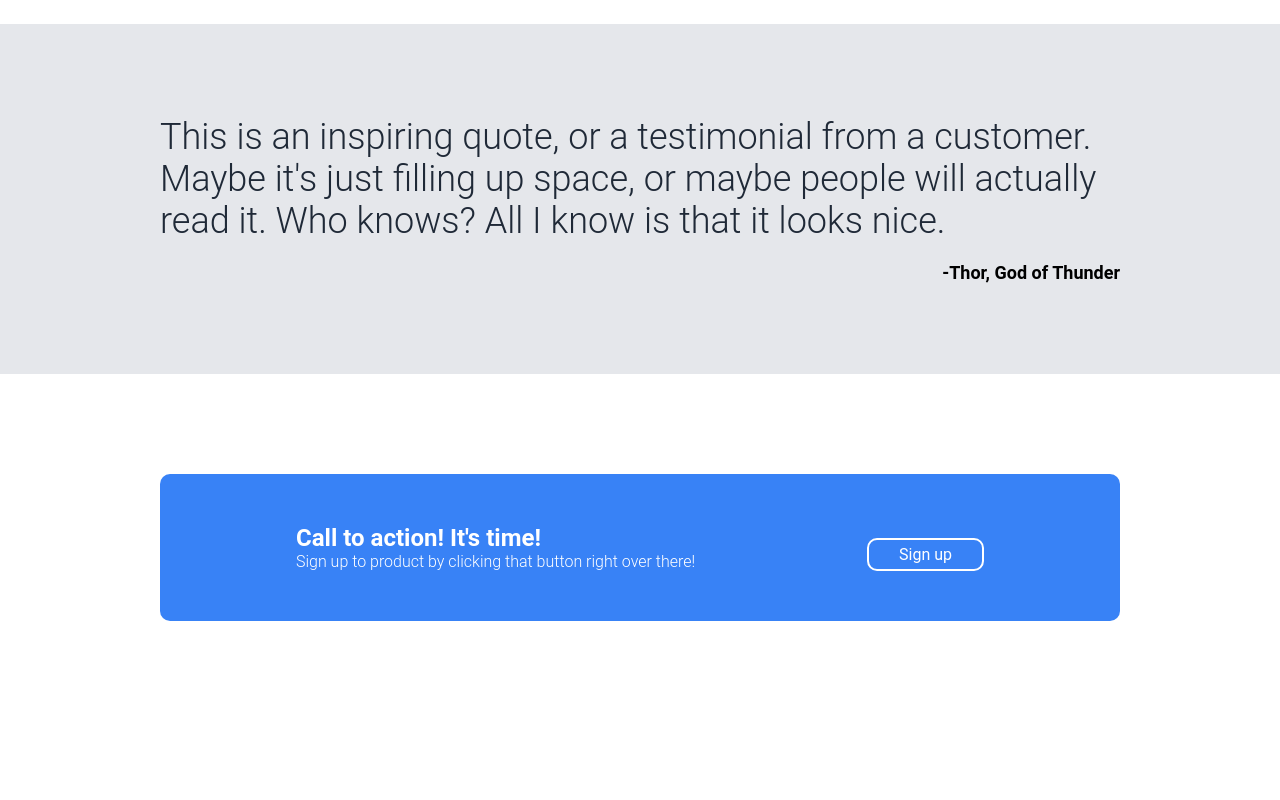
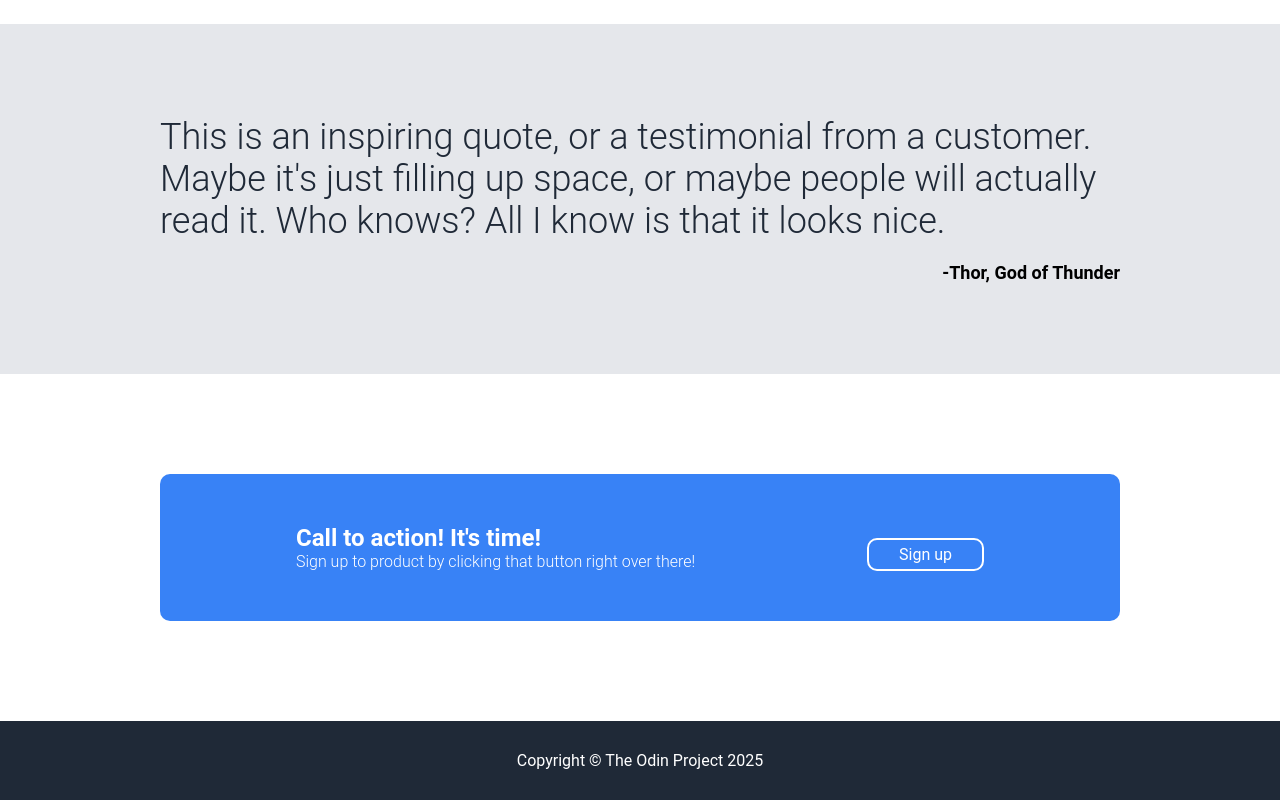
Before and after one commit to ZDOG017/the-odin-project-landing-page, a plain HTML site: page index.html in a window 1280 px wide. Shown: the part 890-1690 px from the top of the page. Before the commit the page ends 1611 px from the top, so only its background shows below. Drawn offline with Linux system fonts and the light colour scheme.

Commit message:
add footer section with copyright notice and styling

```diff
--- a/index.html
+++ b/index.html
@@ -85,5 +85,11 @@
             </div>
         </div>
     </div>
+
+    <div class="footer">
+        <div class="wrapper">
+            Copyright © The Odin Project 2025
+        </div>
+    </div>
 </body>
 </html>
--- a/style.css
+++ b/style.css
@@ -158,3 +158,12 @@ a {
     border-radius: 10px;
     font-size: 16px;
 }
+
+.footer {
+    display: flex;
+    justify-content: center;
+    align-items: center;
+    background-color: #1f2937;
+    padding: 30px;
+    color: white;
+}
```
